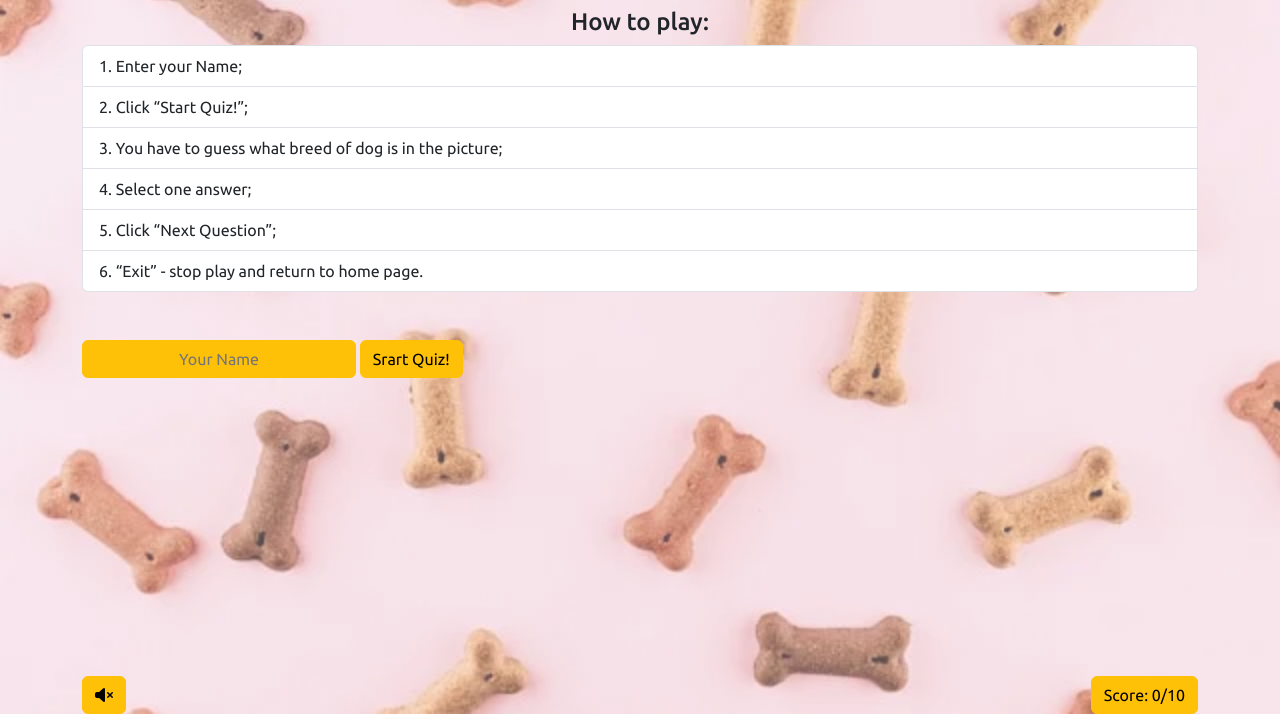
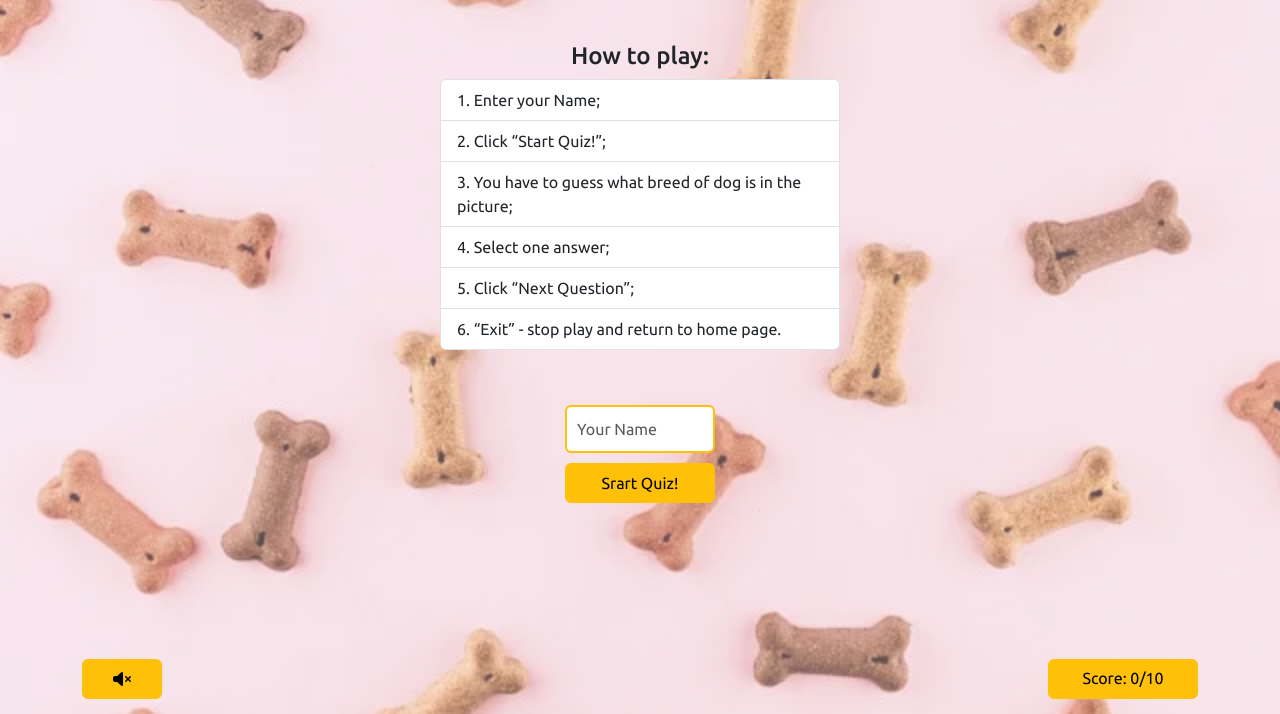
Before and after one commit to liscannor/who-said-woof-quiz, a plain HTML site: page index.html in a window 1280 px wide. Shown: the part 86-800 px from the top of the page. Drawn offline with nearby package versions, Linux system fonts and the light colour scheme.

Commit message:
Styling welcome screen

```diff
--- a/assets/css/style.css
+++ b/assets/css/style.css
@@ -27,13 +27,49 @@ header {
     padding: 15px;
 }
 
+/* Welcome screen */
+#start-quiz {
+    display: flex;
+    flex-direction: column;
+    justify-content: center;
+    align-items: center;
+    gap: 10px;
+    margin-top: 35px;
+}
+
+#guidance {
+    padding-top: 15px;
+    padding-bottom: 45px;
+}
+
+.btn {
+    width: 150px;
+    height: 40px;
+}
+
+.name-input {
+    border: 2px solid rgba(255, 193, 7, 1);
+    padding: 10px;
+    width: 150px;
+
+}
+
+.mw-400 {
+    max-width: 400px;
+}
 
 
 /* Footer */
 footer {
     display: flex;
+    gap: 30px;
     padding: 15px, 0;
     justify-content: space-between;
     align-content: flex-end;
     margin-top: auto;
+    margin-bottom: 15px;
 }
+
+#mutebtn, #playbtn {
+    width: 80px;
+}
--- a/index.html
+++ b/index.html
@@ -25,9 +25,9 @@
             <!-- Welcome screen -->
             <div id="start-quiz" class="screen">
                 <!-- Guidance -->
-                <div id="guidance" class="pt-3 pb-5">
+                <div id="guidance">
                     <h2 class="guidance-title h4 text-center">How to play:</h2>
-                    <ol class="list-group list-group-numbered">
+                    <ol class="list-group list-group-numbered mw-400">
                         <li class="list-group-item">Enter your Name;</li>
                         <li class="list-group-item">Click “Start Quiz!”;</li>
                         <li class="list-group-item">You have to guess what breed of dog is in the picture;</li>
@@ -37,23 +37,9 @@
                     </ol>
                 </div>
 
-                <input type="text" id="name" name="name" class="btn btn-warning" placeholder="Your Name">
+                <input type="text" id="name" name="name" class="form-control name-input" placeholder="Your Name">
 
                 <button type="button" class="btn btn-warning">Srart Quiz!</button>
-            </div>
-
-            <!-- Result screen -->
-            <div id="result" class="screen d-none">
-                <span id="username-result"></span>,
-                <p id="text-result">YOUR QUIZ IS COMPLETE!</p>
-
-                <div id="play-again">
-                    <button type="button" class="btn btn-warning">Play Again</button>
-                </div>
-
-                <div id="exit">
-                    <button type="button" class="btn btn-warning">EXIT</button>
-                </div>
             </div>
 
              <!-- Game screen -->
@@ -85,13 +71,28 @@
                     <button type="button" class="btn btn-warning">NEXT</button>
                 </div>
             </div>
+
+            <!-- Result screen -->
+            <div id="result" class="screen d-none">
+                <span id="username-result"></span>,
+                <p id="text-result">YOUR QUIZ IS COMPLETE!</p>
+
+                <div id="play-again">
+                    <button type="button" class="btn btn-warning">Play Again</button>
+                </div>
+
+                <div id="exit">
+                    <button type="button" class="btn btn-warning">EXIT</button>
+                </div>
+            </div>
+
         </section>
     </main>
 
     <!-- Sound and score content -->
     <footer>
         <!-- Audio element -->
-        <div>
+        <div id="audio-container">
             <audio src="" muted>
             <p>Your browser doesn't support HTML5 audio .</p>
             </audio>
```
